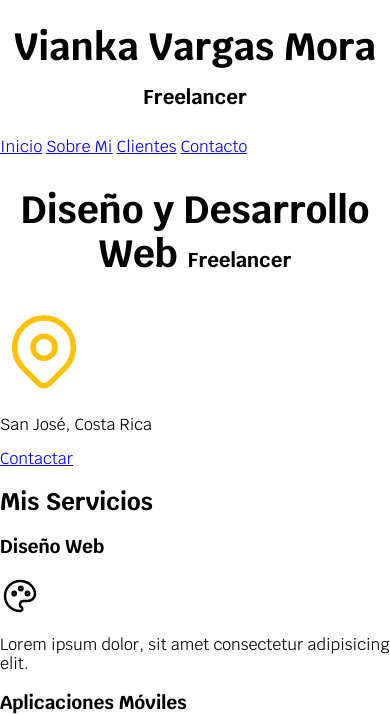
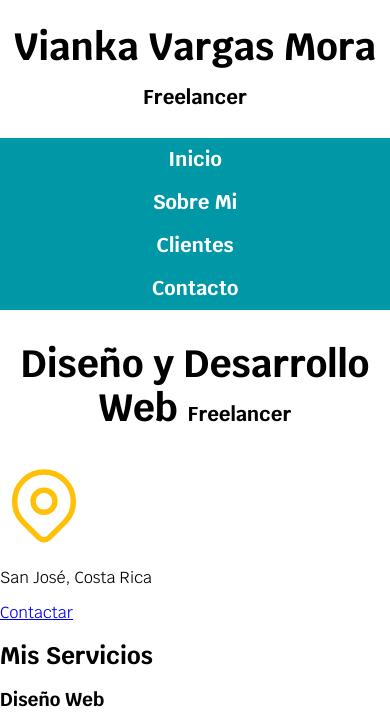
Before and after one commit to ViankaVargas/uno_freelancer, a plain HTML site: page freelancer_inicio/index.html in a window 390 px wide. Shown: the top 716 px of the page. Drawn offline with Linux system fonts and the light colour scheme.

Commit message:
CSS y Media Querie a la navegacion

```diff
--- a/freelancer_inicio/css/styles.css
+++ b/freelancer_inicio/css/styles.css
@@ -1,29 +1,69 @@
 /* root */
 :root {
- /*color: var(--primario);*/
+    /*color: var(--primario);*/
     --blanco: #ffffff;
     --oscuro: #212121;
     --primario: #ffc107;
     --secundario: #0097A7;
     --gris: #757575;
 }
+
 /***/
 
 /* 1rem = 10px */
-html{
+html {
     font-size: 62.5%;
     font-family: 'Krub', sans-serif;
 }
-body{
+
+body {
     font-size: 16px;
 }
+
 /***/
 
-.titulo{
+.titulo {
     text-align: center;
     font-size: 3.8rem;
 }
 
-.titulo span{
+.titulo span {
     font-size: 2rem;
 }
+
+.contenedor {
+    max-width: 120rem;
+    margin: 0 auto;
+    /*centra*/
+}
+
+.nav-bg {
+    background-color: var(--secundario);
+}
+
+.navegacion-principal {
+    display: flex;
+    flex-direction: column;
+}
+@media (min-width: 768px) {
+    .navegacion-principal{
+        flex-direction: row;
+        justify-content: space-between;
+    }
+}
+
+.navegacion-principal a {
+    display: block;
+    text-align: center;
+    color: var(--blanco);
+    text-decoration: none;
+    /*le quita el subrayado*/
+    font-size: 2rem;
+    font-weight: bold;
+    padding: 1rem;
+}
+
+.navegacion-principal a:hover {
+    background-color: var(--primario);
+    color: var(--oscuro);
+}
--- a/freelancer_inicio/index.html
+++ b/freelancer_inicio/index.html
@@ -17,12 +17,15 @@
         <h1 class="titulo">Vianka Vargas Mora <span>Freelancer</span></h1>
     </header>
 
-    <nav>
-        <a href="#">Inicio</a>
-        <a href="#">Sobre Mi</a>
-        <a href="#">Clientes</a>
-        <a href="#">Contacto</a>
-    </nav>
+    <div class="nav-bg">
+        <nav class="navegacion-principal contenedor">
+            <a href="#">Inicio</a>
+            <a href="#">Sobre Mi</a>
+            <a href="#">Clientes</a>
+            <a href="#">Contacto</a>
+        </nav>
+    </div>
+
 
     <section>
         <h2 class="titulo">Diseño y Desarrollo Web <span>Freelancer</span></h2>
```
